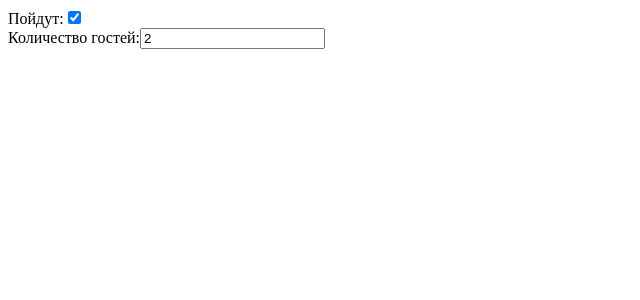
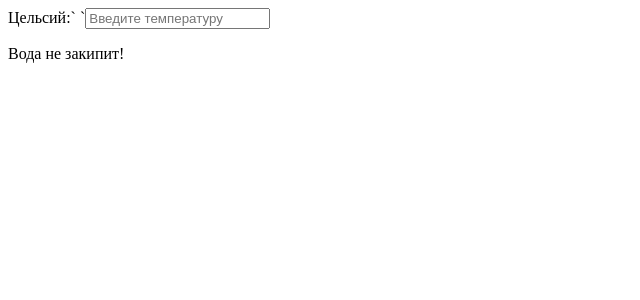
Before and after one commit to dangor220/learning-react, a React app: page / in a window 1280 px wide. Shown: the top 300 px of the page, without its empty margins (0-640 px from the left). Built offline with nearby package versions, Linux system fonts and the light colour scheme.

Commit message:
feat: add up state

```diff
--- a/src/App.js
+++ b/src/App.js
@@ -293,7 +293,6 @@ import './App.css';
 // 	}
 // }
 
-
 // export default class App extends Component {
 // 	render() {
 // 		return <NameForm />;
@@ -332,7 +331,6 @@ import './App.css';
 // 	}
 // }
 
-
 // class SelectForm extends Component {
 // 	constructor(props) {
 // 		super(props);
@@ -368,54 +366,96 @@ import './App.css';
 // 	}
 // }
 
+// export default class App extends Component {
+// 	render() {
+// 		return <Reservation />;
+// 	}
+// }
+
+// class Reservation extends React.Component {
+//   constructor(props) {
+//     super(props);
+//     this.state = {
+//       isGoing: true,
+//       numberOfGuests: 2
+//     };
+
+//     this.handleInputChange = this.handleInputChange.bind(this);
+//   }
+
+//   handleInputChange(event) {
+//     const target = event.target;
+//     const value = target.type === 'checkbox' ? target.checked : target.value;
+//     const name = target.name;
+
+//     this.setState({
+//       [name]: value
+//     });
+//   }
+
+//   render() {
+//     return (
+//       <form>
+//         <label>
+//           Пойдут:
+//           <input
+//             name="isGoing"
+//             type="checkbox"
+//             checked={this.state.isGoing}
+//             onChange={this.handleInputChange} />
+//         </label>
+//         <br />
+//         <label>
+//           Количество гостей:
+//           <input
+//             name="numberOfGuests"
+//             type="number"
+//             value={this.state.numberOfGuests}
+//             onChange={this.handleInputChange} />
+//         </label>
+//       </form>
+//     );
+//   }
+// }
+
 export default class App extends Component {
 	render() {
-		return <Reservation />;
+		return <Calculator />;
 	}
 }
 
-class Reservation extends React.Component {
+function BoilinVerdict(props) {
+	if (props.celsius >= 100) {
+		return <p>Вода закипит!</p>;
+	}
+	return <p>Вода не закипит!</p>;
+}
+
+class Calculator extends Component {
 	constructor(props) {
 		super(props);
-    this.state = {
-      isGoing: true,
-      numberOfGuests: 2
-    };
-
-    this.handleInputChange = this.handleInputChange.bind(this);
+		this.state = { temperature: '' };
+		this.handleChange = this.handleChange.bind(this);
 	}
 
-  handleInputChange(event) {
-    const target = event.target;
-    const value = target.type === 'checkbox' ? target.checked : target.value;
-    const name = target.name;
-
-    this.setState({
-      [name]: value
-    });
+	handleChange(e) {
+		this.setState({ temperature: e.target.value });
 	}
 
 	render() {
 		return (
-      <form>
+			<div>
 				<label>
-          Пойдут:
+					Цельсий:` `
 					<input
-            name="isGoing"
-            type="checkbox"
-            checked={this.state.isGoing}
-            onChange={this.handleInputChange} />
+						onChange={this.handleChange}
+						type="number"
+						placeholder={'Введите температуру'}
+					/>
 				</label>
-        <br />
-        <label>
-          Количество гостей:
-          <input
-            name="numberOfGuests"
-            type="number"
-            value={this.state.numberOfGuests}
-            onChange={this.handleInputChange} />
-        </label>
-      </form>
+
+				<BoilinVerdict celsius={this.state.temperature} />
+			</div>
 		);
 	}
 }
```
Lines whose indentation alone changed are shown as unchanged.
